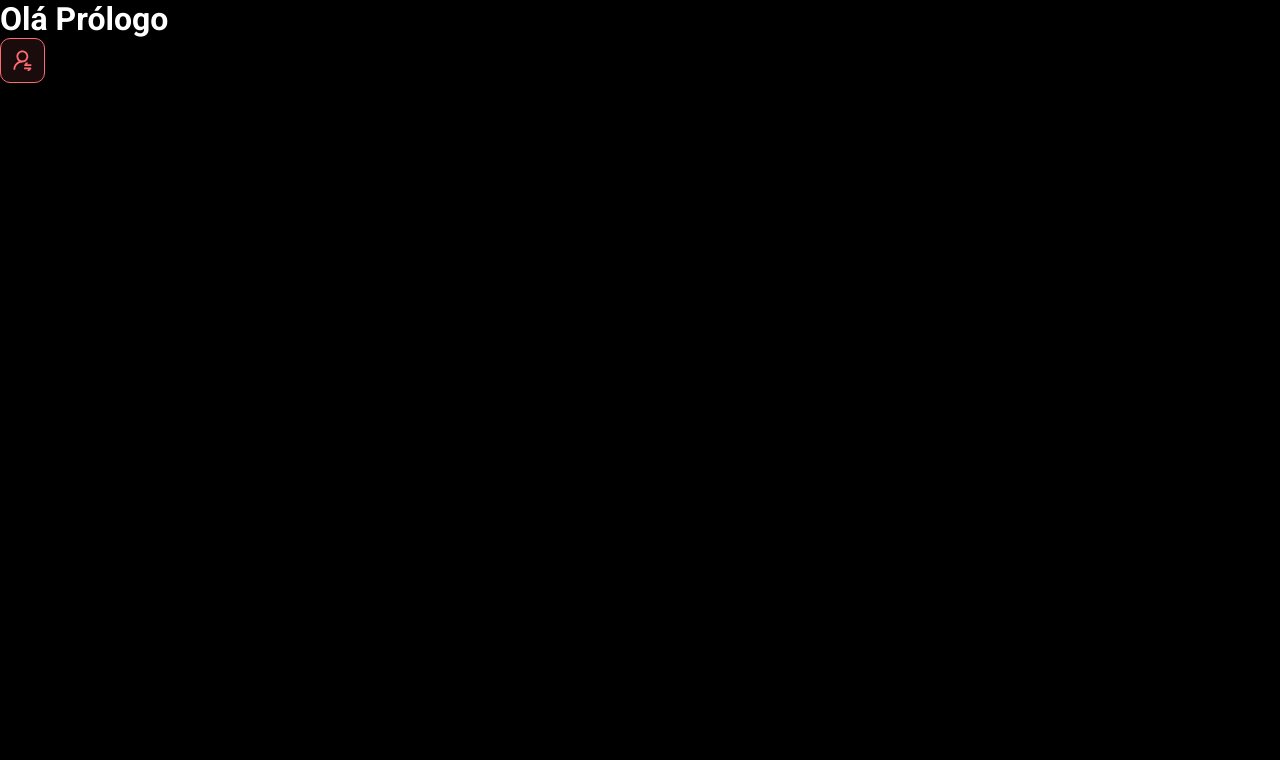
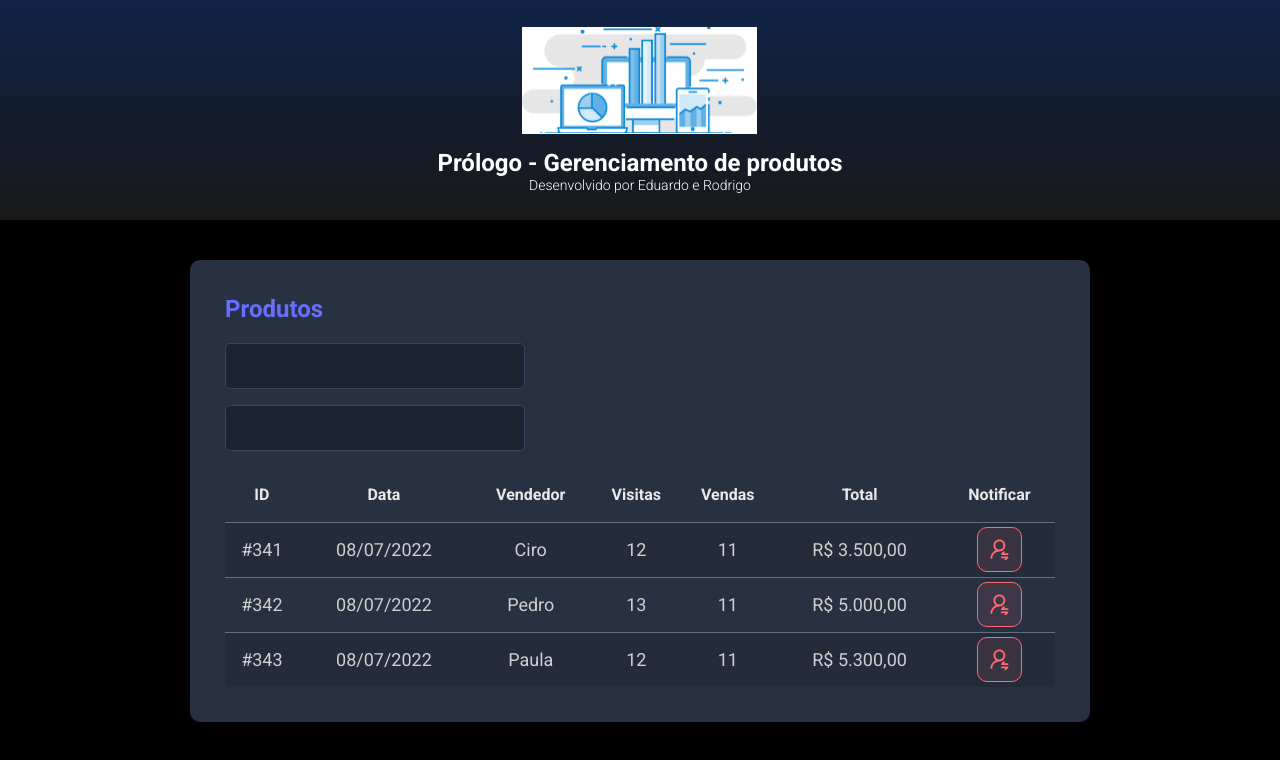
Before and after one commit to rodrigosrosa89/Prologo, a React (Vite) app in the folder frontend/: page / in a window 1280 px wide. Shown: the top 760 px of the page. Built offline with nearby package versions, Linux system fonts and the light colour scheme.

Commit message:
other components

```diff
--- a/frontend/src/App.tsx
+++ b/frontend/src/App.tsx
@@ -1,10 +1,18 @@
-import NotificationButton from "./components/notification-button"
+import Header from "./components/header"
+import SalesCard from "./components/SalesCard"
 
 function App() {
   return (
     <>
-      <h1>Olá Prólogo</h1>
-      <NotificationButton />
+      <Header />
+      <main>
+        <section id="sales">
+          <div className="dsmeta-container">
+            <SalesCard />
+          </div>
+        </section>
+      </main>
+
     </>
   )
 }
--- /dev/null
+++ b/frontend/src/components/SalesCard/index.tsx
@@ -0,0 +1,79 @@
+import NotificationButton from '../Notification-button'
+import './styles.css'
+
+
+function SalesCard() {
+    return (
+        <div className="dsmeta-card">
+            <h2 className="dsmeta-sales-title">Produtos</h2>
+            <div>
+                <div className="dsmeta-form-control-container">
+                    <input className="dsmeta-form-control" type="text" />
+                </div>
+                <div className="dsmeta-form-control-container">
+                    <input className="dsmeta-form-control" type="text" />
+                </div>
+            </div>
+
+            <div>
+                <table className="dsmeta-sales-table">
+                    <thead>
+                        <tr>
+                            <th className="show992">ID</th>
+                            <th className="show576">Data</th>
+                            <th>Vendedor</th>
+                            <th className="show992">Visitas</th>
+                            <th className="show992">Vendas</th>
+                            <th>Total</th>
+                            <th>Notificar</th>
+                        </tr>
+                    </thead>
+                    <tbody>
+                        <tr>
+                            <td className="show992">#341</td>
+                            <td className="show576">08/07/2022</td>
+                            <td>Ciro</td>
+                            <td className="show992">12</td>
+                            <td className="show992">11</td>
+                            <td>R$ 3.500,00</td>
+                            <td>
+                                <div className="dsmeta-red-btn-container">
+                                    <NotificationButton />
+                                </div>
+                            </td>
+                        </tr>
+                        <tr>
+                            <td className="show992">#342</td>
+                            <td className="show576">08/07/2022</td>
+                            <td>Pedro</td>
+                            <td className="show992">13</td>
+                            <td className="show992">11</td>
+                            <td>R$ 5.000,00</td>
+                            <td>
+                                <div className="dsmeta-red-btn-container">
+                                    <NotificationButton />
+                                </div>
+                            </td>
+                        </tr>
+                        <tr>
+                            <td className="show992">#343</td>
+                            <td className="show576">08/07/2022</td>
+                            <td>Paula</td>
+                            <td className="show992">12</td>
+                            <td className="show992">11</td>
+                            <td>R$ 5.300,00</td>
+                            <td>
+                                <div className="dsmeta-red-btn-container">
+                                    <NotificationButton />
+                                </div>
+                            </td>
+                        </tr>
+                    </tbody>
+
+                </table>
+            </div>
+
+        </div>)
+}
+
+export default SalesCard
--- /dev/null
+++ b/frontend/src/components/SalesCard/styles.css
@@ -0,0 +1,99 @@
+.dsmeta-card {
+    background-color: #283142;
+    border-radius: 10px;
+    padding: 30px 10px;
+}
+
+
+.dsmeta-sales-title {
+    color: #676fff;
+    font-size: 24px;
+    margin-bottom: 20px;
+}
+
+.dsmeta-form-control-container {
+    margin-bottom: 16px;
+    max-width: 300px;
+}
+
+.dsmeta-form-control {
+    width: 100%;
+    height: 46px;
+    background-color: #1b2531;
+    border: 1px solid #384459;
+    border-radius: 5px;
+    color: #9aaabe;
+    padding: 0 20px;
+    font-size: 18px;
+}
+
+.dsmeta-sales-table {
+    width: 100%;
+    border-spacing: 0;
+    border-collapse: collapse;
+}
+
+.dsmeta-sales-table thead {
+    height: 55px;
+    font-size: 16px;
+    color: #e9e9e9;
+    font-weight: 700;
+}
+
+.dsmeta-sales-table tbody {
+    font-size: 14px;
+    font-weight: 400;
+    color: #cfcfcf;
+    text-align: center;
+}
+
+.dsmeta-sales-table tbody tr {
+    height: 74px;
+    border-top: 1px solid #5f6e82;
+}
+
+.dsmeta-sales-table tbody tr:hover>td {
+    background-color: #384459;
+}
+
+.dsmeta-sales-table tbody tr:nth-child(odd) {
+    background-color: #242c3b;
+}
+
+.dsmeta-red-btn-container {
+    display: flex;
+    justify-content: center;
+}
+
+
+.show576 {
+    display: none;
+}
+
+.show992 {
+    display: none;
+}
+
+@media (min-width: 576px) {
+    .show576 {
+        display: table-cell;
+    }
+
+    .dsmeta-card {
+        padding: 35px;
+    }
+
+    .dsmeta-sales-table tbody tr {
+        height: 55px;
+    }
+
+    .dsmeta-sales-table tbody {
+        font-size: 18px;
+    }
+}
+
+@media (min-width: 992px) {
+    .show992 {
+        display: table-cell;
+    }
+}
--- /dev/null
+++ b/frontend/src/components/header/index.tsx
@@ -0,0 +1,19 @@
+import logo from '../../assets/img/logo.svg'
+import './styles.css'
+
+function Header() {
+    return (
+    <header>
+        <div className="prologo-logo-container">
+            <img src={logo} alt="Logo" className='logo-header' />
+            <h1>Prólogo - Gerenciamento de produtos</h1>
+            <p>
+                Desenvolvido por
+                <a href="https://www.instagram.com/prologo"> Eduardo e Rodrigo</a>
+            </p>
+        </div>
+    </header>
+    )
+}
+
+export default Header
--- /dev/null
+++ b/frontend/src/components/header/styles.css
@@ -0,0 +1,48 @@
+.prologo-red-btn {
+    height: 45px;
+    width: 45px;
+    background: rgba(255, 107, 114, 0.1);
+    border: 1px solid #ff6b72;
+    border-radius: 10px;
+    display: flex;
+    align-items: center;
+    justify-content: center;
+    cursor: pointer;
+  }
+
+  .prologo-red-btn img {
+      width: 19px;
+  }
+
+  .logo-header {
+    background-color: white;
+    color: wheat;
+  }
+
+  header {
+    background: linear-gradient(180deg, #102347 0%, #181818 100%);
+    height: 220px;
+    display: flex;
+    align-items: center;
+    justify-content: center;
+  }
+
+  .prologo-logo-container {
+    display: flex;
+    flex-direction: column;
+    align-items: center;
+  }
+
+  .prologo-logo-container img {
+    width: 235px;
+  }
+
+  .prologo-logo-container h1 {
+    margin-top: 15px;
+    font-size: 24px;
+  }
+
+  .prologo-logo-container p {
+    font-size: 14px;
+    font-weight: 300;
+  }
--- a/frontend/src/index.css
+++ b/frontend/src/index.css
@@ -19,3 +19,13 @@
   color: unset;
   text-decoration: none;
 }
+
+.dsmeta-container {
+  width: 100%;
+  max-width: 900px;
+  margin: 0 auto;
+}
+
+#sales {
+  padding: 40px 10px;
+}
```
Also changed, not shown: frontend/src/assets/img/logo.svg (added), frontend/src/components/notification-button/index.tsx (line endings or trailing spaces).
